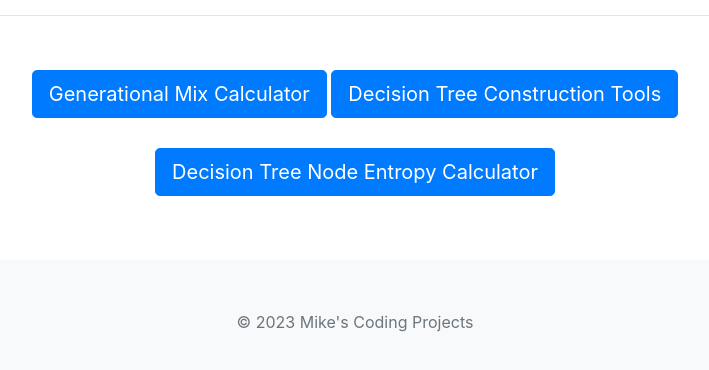
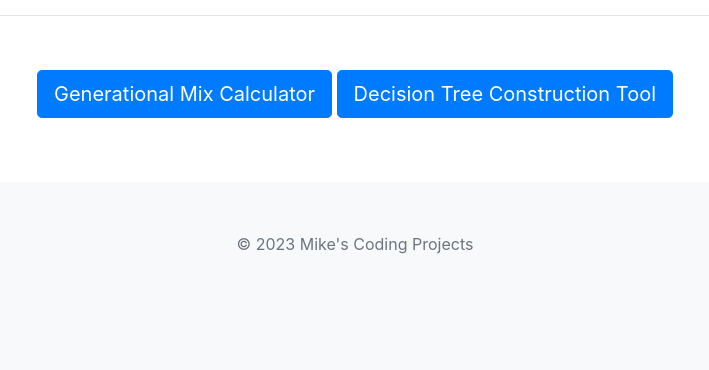
Before and after one commit to mike-coding/mike-coding.github.io, a plain HTML site: page index.html in a window 1280 px wide. Shown: the part 190-560 px from the top of the page, without its empty margins (285-994 px from the left). Drawn offline with nearby package versions, Linux system fonts and the light colour scheme.

Commit message:
Update index.html

```diff
--- a/index.html
+++ b/index.html
@@ -30,8 +30,7 @@
         <h1 class="display-4">Mike's Web Projects</h1>
         <hr class="my-4">
         <a class="btn btn-primary btn-lg project-link" href="generational-mix-calculator.html" role="button">Generational Mix Calculator</a>
-        <a class="btn btn-primary btn-lg project-link" href="decision-tree-construction-tools.html" role="button">Decision Tree Construction Tools</a>
-        <a class="btn btn-primary btn-lg project-link" href="node-entropy-calculator.html" role="button">Decision Tree Node Entropy Calculator</a>
+        <a class="btn btn-primary btn-lg project-link" href="decision-tree-construction-tools.html" role="button">Decision Tree Construction Tool</a>
     </div>
     <div class="footer">
         <p>&copy; 2023 Mike's Coding Projects</p>
```
